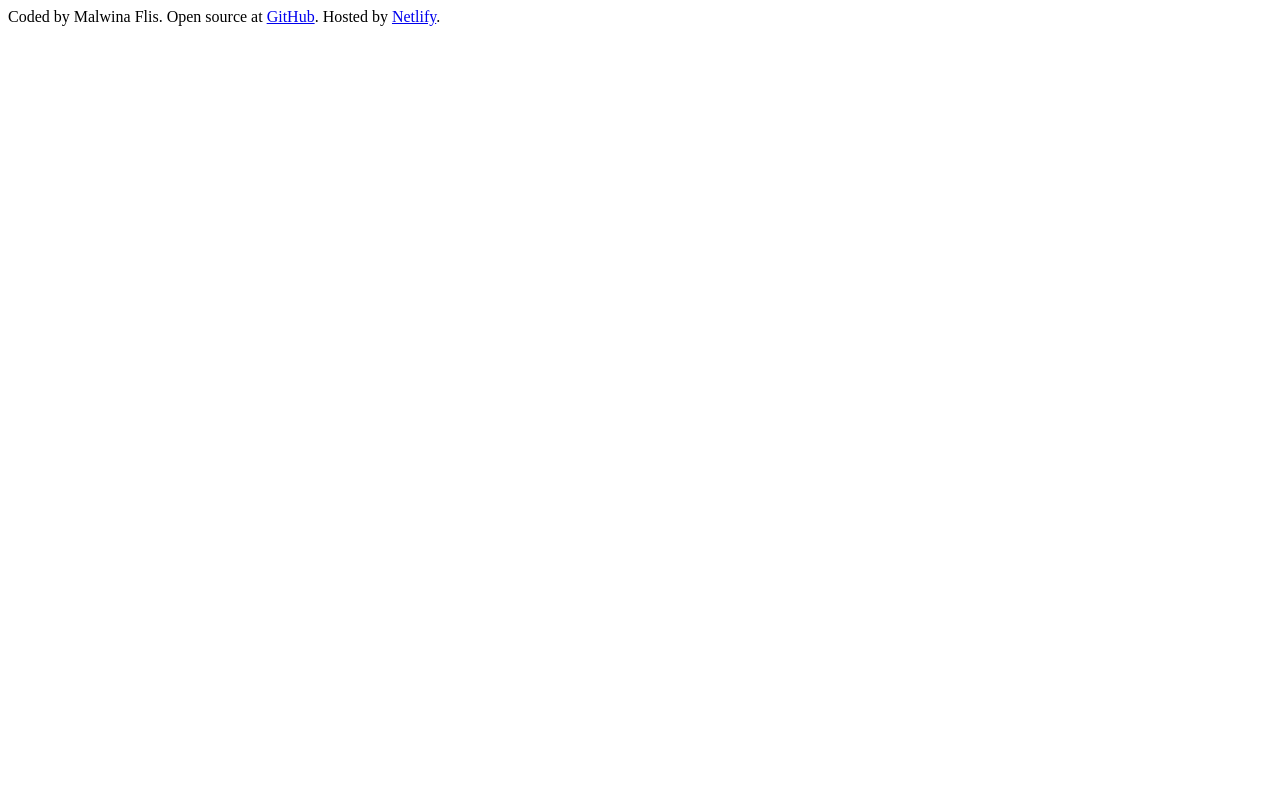
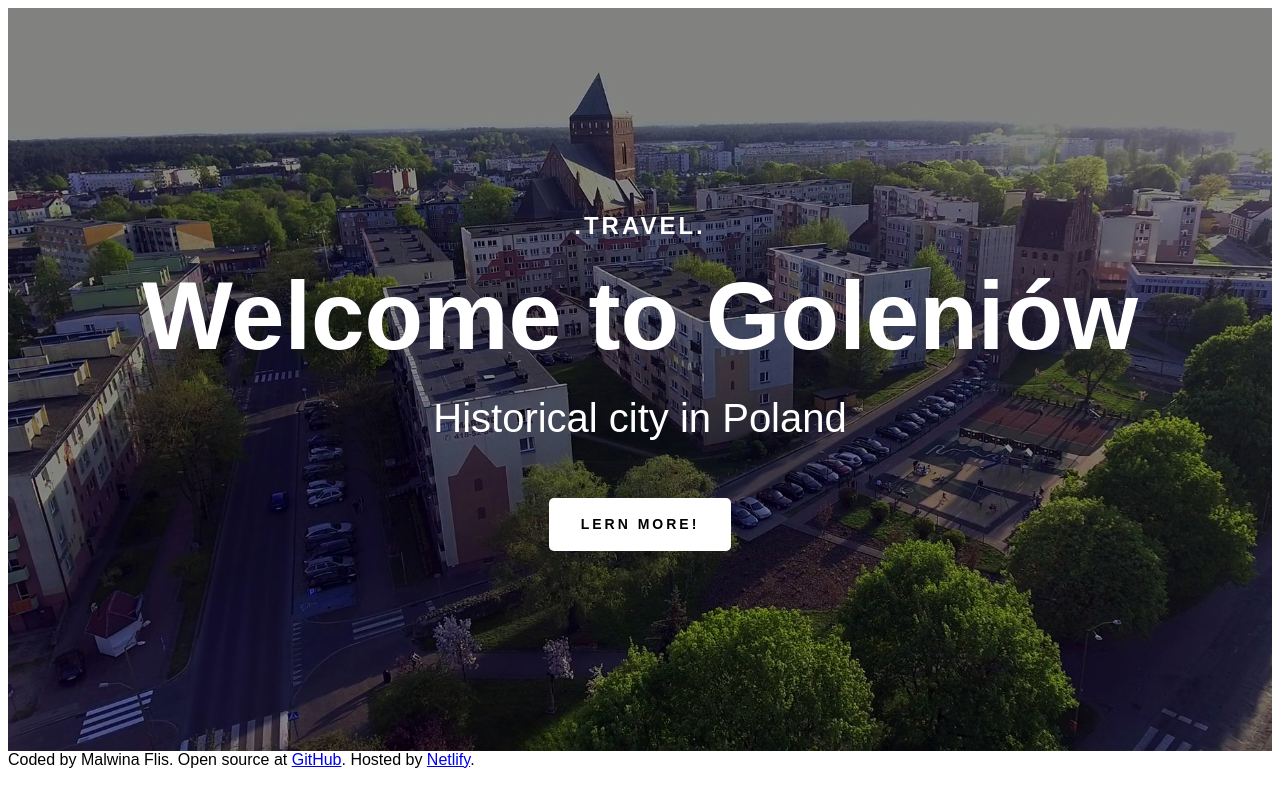
Before and after one commit to Malva86/Travel-Project, a plain HTML site: page index.html in a window 1280 px wide. Drawn offline with Linux system fonts and the light colour scheme.

Commit message:
add hero

```diff
--- a/index.html
+++ b/index.html
@@ -16,6 +16,14 @@
     <title>Travel Project</title>
   </head>
   <body>
+    <div class="container">
+      <header>
+        <h3>.TRAVEL.</h3>
+        <h1>Welcome to Goleniów</h1>
+        <h2>Historical city in Poland</h2>
+        <a href="https://en.wikipedia.org/wiki/Goleni%C3%B3w">Lern more!</a>
+      </header>
+
       <footer>
         Coded by Malwina Flis. Open source at
         <a href="https://github.com/Malva86/Travel-Project" target="_blank"
@@ -25,5 +33,6 @@
           >Netlify</a
         >.
       </footer>
+    </div>
   </body>
 </html>
--- a/src/styles.css
+++ b/src/styles.css
@@ -0,0 +1,71 @@
+body {
+  font-family: "Poopins", sans-serif;
+}
+
+.container {
+  max-width: 1400px;
+  margin: 0 auto;
+}
+
+header {
+  background-image: linear-gradient(rgba(0, 0, 0, 0.4), rgba(0, 0, 0, 0.4)),
+    url("../images/hero.jpg");
+  background-repeat: no-repeat;
+  background-size: cover;
+  color: white;
+  text-align: center;
+  padding: 200px 0;
+}
+
+header h1 {
+  font-weight: 700;
+  font-size: 96px;
+  line-height: 1.5;
+  margin: 0;
+}
+
+header h2 {
+  font-weight: 400;
+  font-size: 40px;
+  line-height: 1.5;
+  margin: 0;
+}
+
+header h3 {
+  font-weight: 900;
+  font-size: 24px;
+  line-height: 1.5;
+  letter-spacing: 3px;
+  margin: 0;
+}
+
+header a {
+  font-weight: 700;
+  font-size: 14px;
+  line-height: 1.5;
+  text-align: center;
+  letter-spacing: 3px;
+  text-transform: uppercase;
+  background: white;
+  text-decoration: none;
+  color: black;
+  padding: 16px 32px;
+  margin-top: 50px;
+  display: inline-block;
+  border-radius: 5px;
+}
+
+@media (max-width: 900px) {
+  header {
+    padding: 60px 0;
+  }
+  header h1 {
+    font-size: 36px;
+  }
+  header h2 {
+    font-size: 20px;
+  }
+  header h3 {
+    font-size: 12px;
+  }
+}
```
Also changed, not shown: images/hero.jpg (added). Lines whose indentation alone changed are shown as unchanged.
